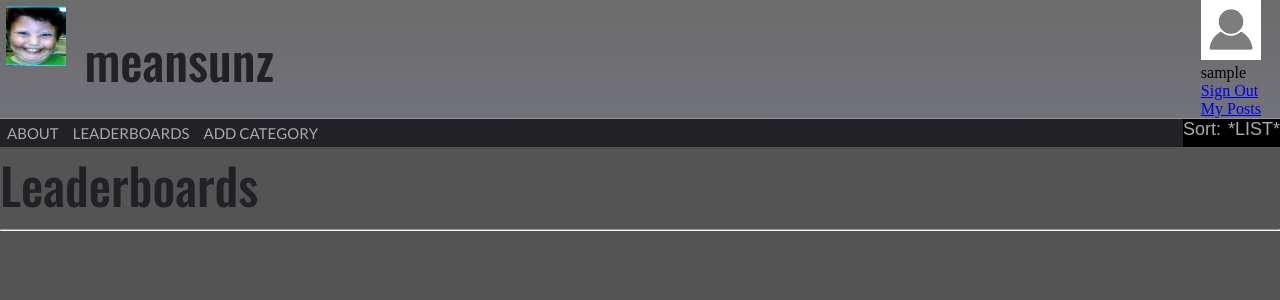
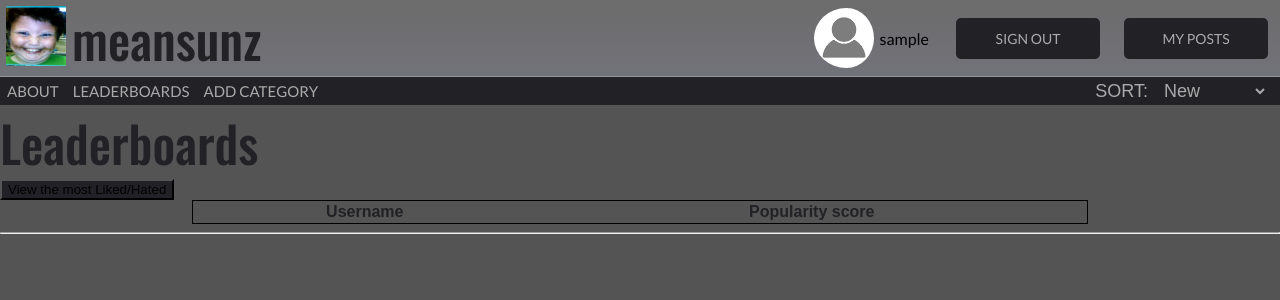
Before and after one commit to 2323841m/MeanSunz_Project, a Django app: page /leaderboards/ in a window 1280 px wide. Shown: the top 300 px of the page. Run offline with Django 3.2, Linux system fonts and the light colour scheme; the visitor is signed in with stand-in values (Sample User, id 1); data that the repository does not hold is empty.

Commit message:
CSS and HTML
Created tables for leaderboards and added styling to the user profile when logged in.

```diff
--- a/meansunz_project/meansunz/views.py
+++ b/meansunz_project/meansunz/views.py
@@ -168,6 +168,8 @@ def about(request):
 
 
 def leaderboards(request):
+
+
     context_dict = {}
     response = render(request, 'meansunz/leaderboards.html', context_dict)
     return response
--- a/meansunz_project/static/style/style sheet.css
+++ b/meansunz_project/static/style/style sheet.css
@@ -15,8 +15,6 @@ body
 
 img
 {
-    max-width: 100%;
-    max-height: auto;
     height: 60px;
     width: 60px;
 }
@@ -25,6 +23,8 @@ img
 {
     margin: 3px;
     padding: 3px;
+    min-width: 60px;
+    min-height: 60px;
 }
 
 .header_title
@@ -142,10 +142,39 @@ img
 	background-image: linear-gradient(to bottom right, #2aa0c4ff, #4e7a85ff);
 }
 
+/* User Profile styling */
+.userProfile
+{
+    display: flex;
+    flex-direction: row;
+}
+
+.userProfile img
+{
+    display: flex;
+    max-width: 100%;
+    max-height: auto;
+    height: 60px;
+    width: 60px;
+    margin: auto;
+    padding-right: 5px;
+    border-radius: 50%;
+}
+
+#userProfileName
+{
+    font-family: Lato;
+    margin: auto;
+    padding-right: 15px;
+}
+
+/* End of User Profile styling */
+
 .filterBar
 {
 	display: flex;
 	height: 100%;
+	background-color: #222125ff;
 }
 
 
@@ -160,6 +189,21 @@ img
 .filterButton:hover
 {
     background-color: rgb(100, 100, 100);
+}
+
+.dropDownList
+{
+    margin: auto;
+    padding-left: 12px;
+    padding-right: 12px;
+}
+
+.dropDownList select
+{
+    background: transparent;
+    font-size: 18px;
+    border: none;
+    color: rgb(170, 170, 170);
 }
 
 .postBody
@@ -232,3 +276,32 @@ h6
 	display: flex;
 	flex-direction: row;
 }
+
+/* Leaderboards styling */
+
+#switchBoard
+{
+    background-color:#222125ff;
+}
+
+#leaderBoardTable table, th, tr
+{
+    font-family: Arial;
+    color: #222125ff;
+    border-collapse: collapse;
+}
+
+#leaderBoardTable table
+{
+    width: 70%;
+    border: 1px solid black;
+
+    margin-left: auto;
+    margin-right: auto;
+}
+
+#leaderBoardTable th
+{
+    height: 20px;
+    text-align: center;
+}
--- a/meansunz_project/templates/meansunz/base.html
+++ b/meansunz_project/templates/meansunz/base.html
@@ -38,9 +38,9 @@
                 {% else %}
                     <img src="{% static "images\blank_profile.png" %}" alt=" profile picture">
                 {% endif %}
-                {{ user.username }}
-                <div class="signout"><a href=" {% url 'signout' %} ">Sign Out</a></div>
-                <div class="myposts"><a href=" {% url 'user_posts' %} ">My Posts</a></div>
+                <div id="userProfileName">{{ user.username }}</div>
+                <div class="buttonBig"><a href=" {% url 'signout' %} ">Sign Out</a></div>
+                <div class="buttonBig"><a href=" {% url 'user_posts' %} ">My Posts</a></div>
             </div>
         {% else %}
             <div class="buttonBig"><a href=" {% url 'login' %}">Login</a></div>
@@ -68,8 +68,13 @@
             {% endif %}
         </div>
         <div class="filterBar">
-            <div style="font-size: 18px; font-family: Arial; color: rgb(170, 170, 170);">Sort:</div>
-            <div class="filterButton">*LIST*</div>
+            <div style="font-size: 18px; font-family: Arial; color: rgb(170, 170, 170); margin:auto;">SORT:</div>
+            <div class="dropDownList">
+                <select>
+                    <option value="New">New</option>
+                    <option value="Liked">Most Liked</option>
+                </select>
+            </div>
         </div>
     </div>
 
--- a/meansunz_project/templates/meansunz/leaderboards.html
+++ b/meansunz_project/templates/meansunz/leaderboards.html
@@ -9,4 +9,21 @@
     <h1>
         Leaderboards
     </h1>
+
+    <button id="switchBoard" type="switchBoard">View the most Liked/Hated</button>
+
+    <div id="leaderBoardTable">
+        <table>
+            <tr>
+                <th>Username</th>
+                <th>Popularity score</th>
+            </tr>
+            {% for user in users %}
+            <tr>
+                <td> {{ user.username }} </td>
+                <td> {{ user.popularity }} </td>
+            </tr>
+            {% endfor %}
+        </table>
+    </div>
 {% endblock %}
```
